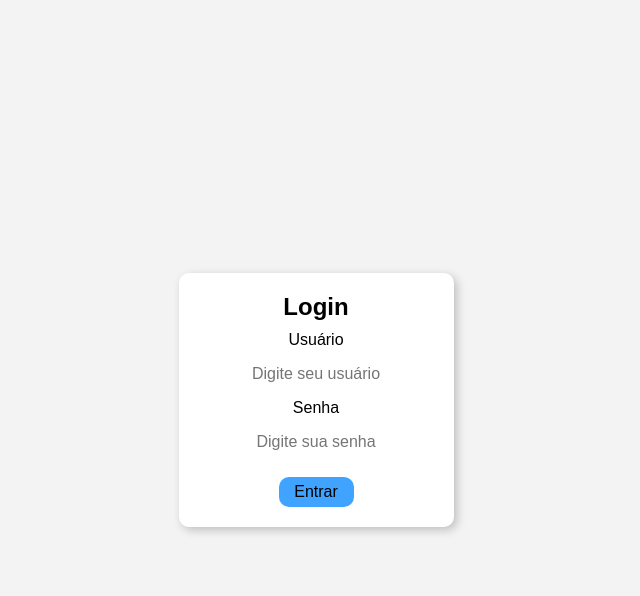
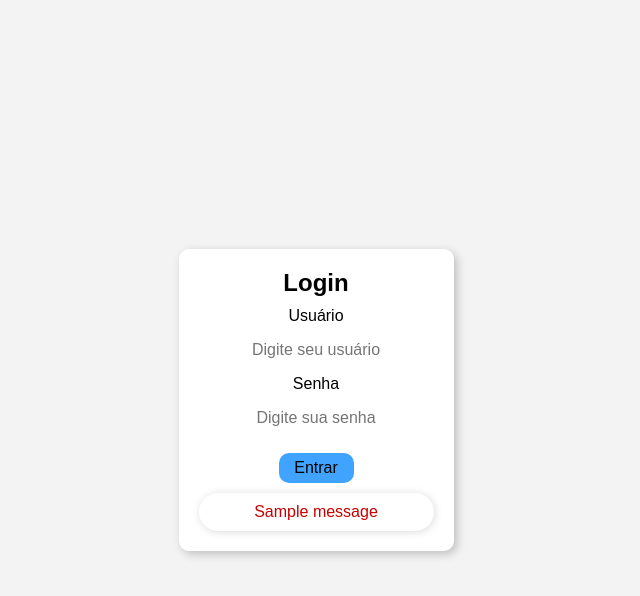
Before and after one commit to iuryzanardi/login_page, a Flask app: page /login in a window 1280 px wide. Shown: the top 596 px of the page, without its empty margins (324-964 px from the left). Run offline with Flask 3, Linux system fonts and the light colour scheme; one stand-in notice (Sample message) is shown.

Commit message:
fix(auth): resolve login flash persistence issue
- Fixed issue where login error messages persisted after page refresh.
- Uploaded initial backend implementation for login feature, excluding database integration.
- Added detailed error handling for invalid login attempts, preparing for further development and testing.
This version highlights the fix, emphasizes that the login implementation is still in.

```diff
--- a/app.py
+++ b/app.py
@@ -1,11 +1,28 @@
-from flask import Flask
-from flask import render_template
+from flask import Flask, render_template, request, redirect, url_for, flash
 
 app = Flask(__name__)
 
-@app.route('/login')
+app.secret_key = b'_5#y2L"F4Q8z\n\xec]/'
+
+@app.route('/login', methods=['GET', 'POST'])
 def login():
+    if request.method == 'POST':
+        username = request.form['username']
+        password = request.form['password']
+
+        if username == 'admin' and password == 'admin':
+            flash('Correto')
+            return redirect(url_for('dashboard'))
+
+        else:
+            flash('Nome de usuário ou senha inválidos.')
+            return redirect(url_for('login'))
+
     return render_template('login.html')
+
+@app.route('/dashboard')
+def dashboard():
+    return render_template('dashboard.html')
 
 if __name__ == '__main__':
     app.run(debug=True)
--- a/static/login.css
+++ b/static/login.css
@@ -91,3 +91,19 @@ body {
     color: white;
     background-color: rgb(116, 185, 250);
 }
+
+.messages {
+    display: flex;
+    justify-content: center;
+    align-items: center;
+    margin-top: 10px;
+    border-radius: 20px;
+    background-color: rgb(255, 255, 255);
+    box-shadow: 1px 1px 8px rgba(0, 0, 0, 0.144);
+}
+
+.messages > p {
+    padding: 10px;
+    text-align: center;
+    color: rgb(201, 0, 0);
+}
--- a/templates/login.html
+++ b/templates/login.html
@@ -8,7 +8,7 @@
 </head>
 <body>
     <div class="login-container">
-        <form class="login-form">
+        <form class="login-form" method="post" action="/login">
             <h2>Login</h2>
             <label for="username">Usuário</label>
             <input type="text" id="username" name="username" placeholder="Digite seu usuário" required>
@@ -18,6 +18,15 @@
 
             <button type="submit">Entrar</button>
         </form>
+        {% with messages = get_flashed_messages() %}
+            {% if messages %}
+                {% for message in messages %}
+                    <div class="messages">
+                        <p>{{ message }}</p>
+                    </div>
+                {% endfor %}
+            {% endif %}
+        {% endwith %}
     </div>
 </body>
 </html>
```
Also changed, not shown: templates/dashboard.html (+11 -0 lines).
